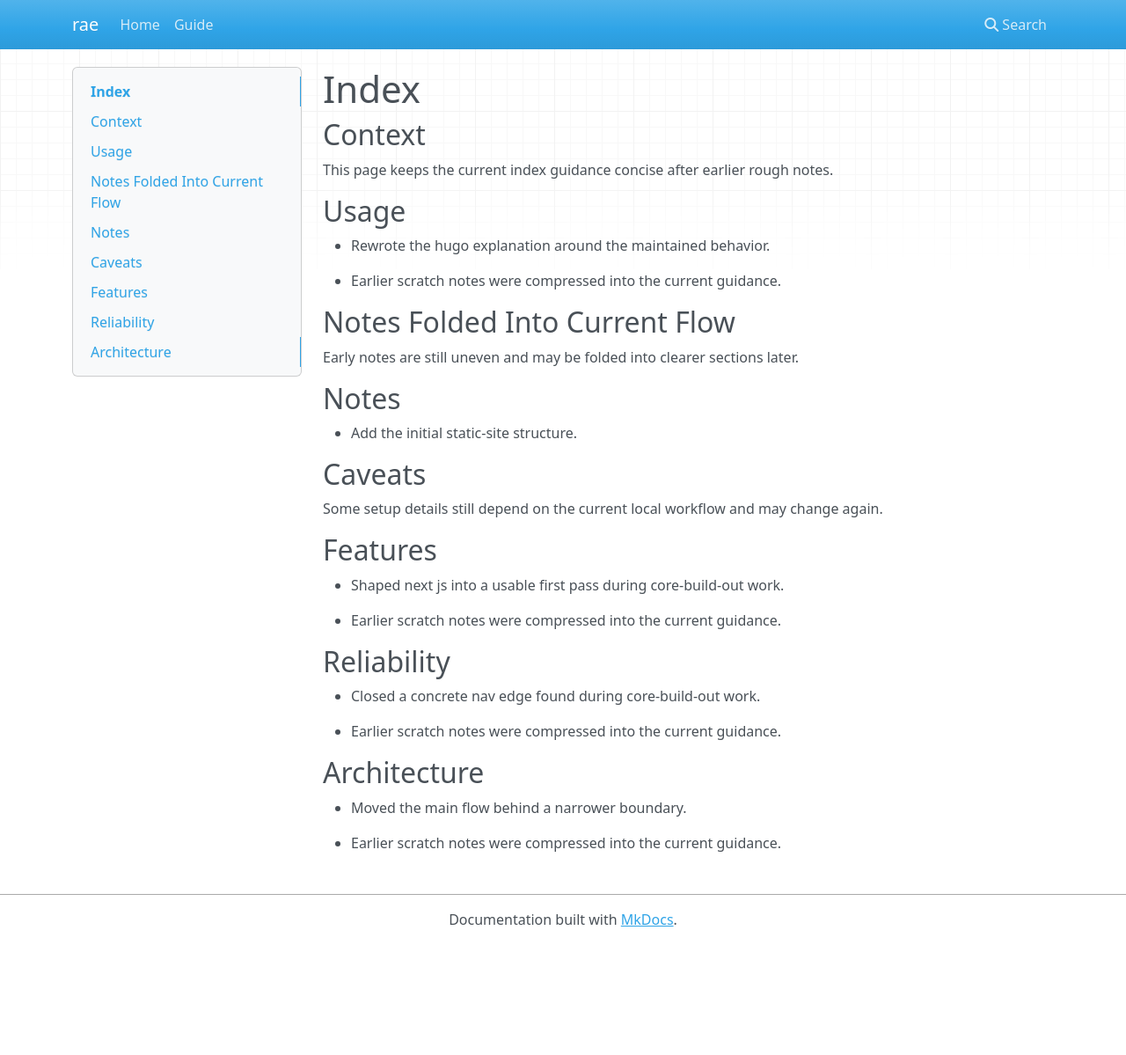
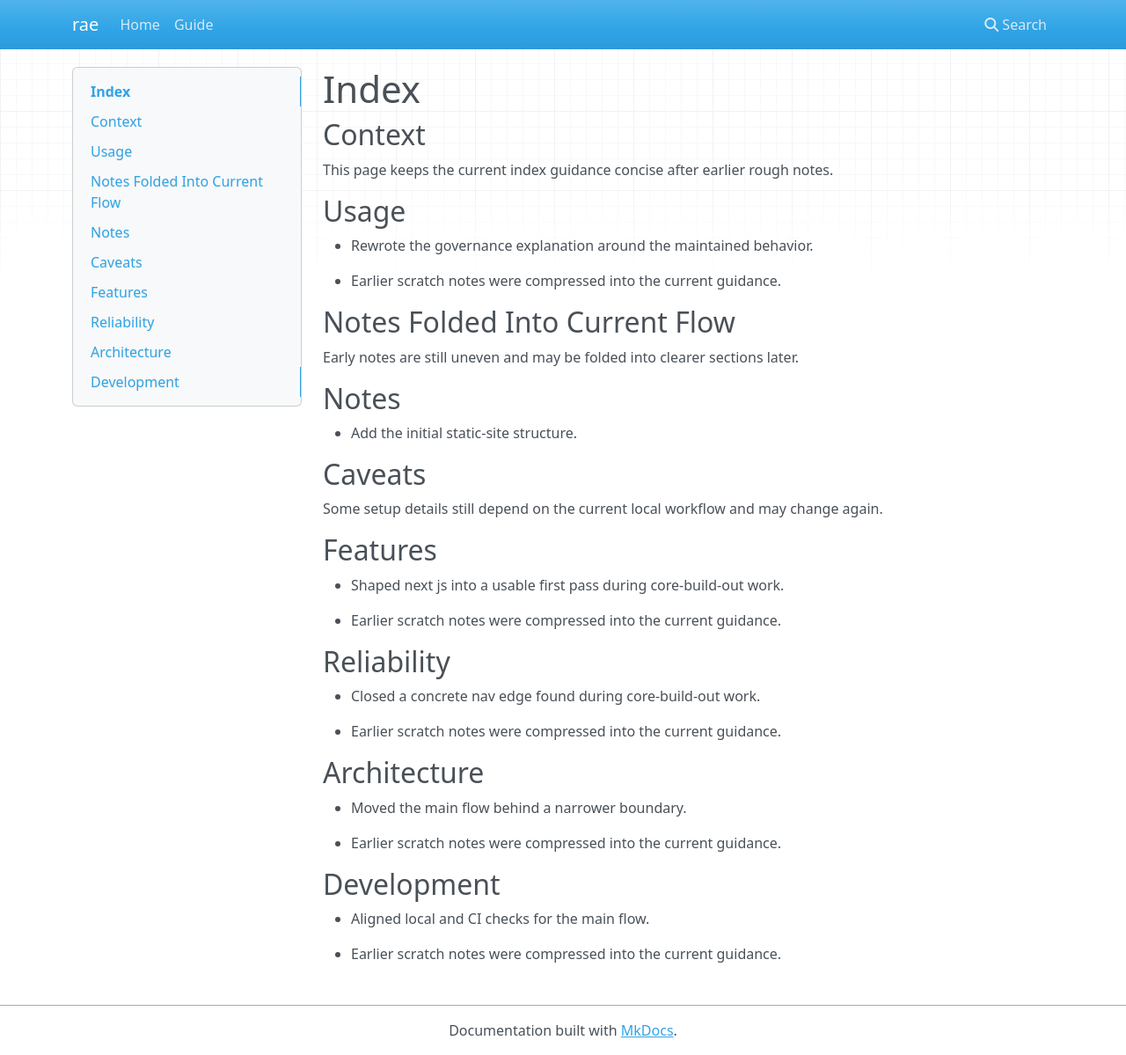
Before and after one commit to sebastianspicker/rae, an MkDocs documentation site: the page built from docs/INDEX.md, in a window 1280 px wide and 1199 px high. Shown: the whole window at 88% size. Built offline with MkDocs 1.6.1, drawn with Linux system fonts in a browser that asks for light colours; nearby versions of some CDN libraries.

Commit message:
Refresh documentation and CI setup
- Refresh CI setup and documentation examples.

```diff
--- a/docs/INDEX.md
+++ b/docs/INDEX.md
@@ -5,7 +5,7 @@
 This page keeps the current index guidance concise after earlier rough notes.
 
 ## Usage
-- Rewrote the hugo explanation around the maintained behavior.
+- Rewrote the governance explanation around the maintained behavior.
 
 - Earlier scratch notes were compressed into the current guidance.
 
@@ -32,3 +32,8 @@
 - Moved the main flow behind a narrower boundary.
 
 - Earlier scratch notes were compressed into the current guidance.
+
+## Development
+- Aligned local and CI checks for the main flow.
+
+- Earlier scratch notes were compressed into the current guidance.
```
Also changed, not shown: docs/README.md (+1 -1 lines), 1 other file.
